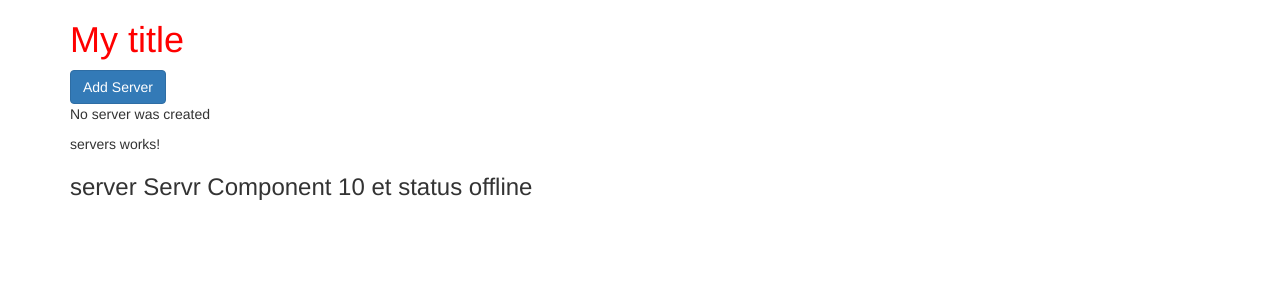
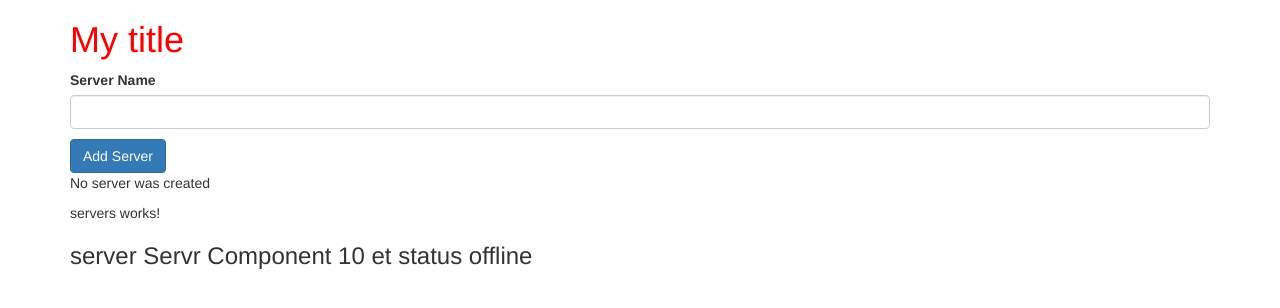
Before and after one commit to ibrahimadiakhate/angular_project, an Angular app: page / in a window 1280 px wide. Shown: the top 308 px of the page. Built offline with nearby package versions, Linux system fonts and the light colour scheme.

Commit message:
Recuperation des donnees events ex input value

```diff
--- a/src/app/servers/servers.component.html
+++ b/src/app/servers/servers.component.html
@@ -1,3 +1,8 @@
+<label>Server Name</label>
+<input type="text"
+class="form-control"
+(input)="onUpdateServerName($event)">
+<p>{{ serverName }}</p>
 <button class="btn btn-primary" [disabled] = "!allowNewServer"
 (click)="onCreateServer()"> Add Server </button>
 <!-- <p [innerText]="allowNewServer"> </p> -->
--- a/src/app/servers/servers.component.ts
+++ b/src/app/servers/servers.component.ts
@@ -9,6 +9,7 @@
 export class ServersComponent implements OnInit {
   allowNewServer = false;
   serverCreationStatus = "No server was created";
+  serverName="";
   constructor() {
 
     setTimeout(() =>{
@@ -21,5 +22,9 @@
   onCreateServer(){
     this.serverCreationStatus = "Server was created";
   }
+  onUpdateServerName(event:any){
+    console.log(event)
+    this.serverName = (<HTMLInputElement>event.target).value;
+  }
 
 }
```
